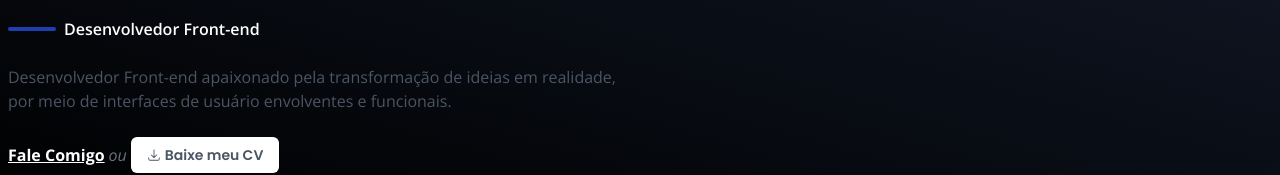
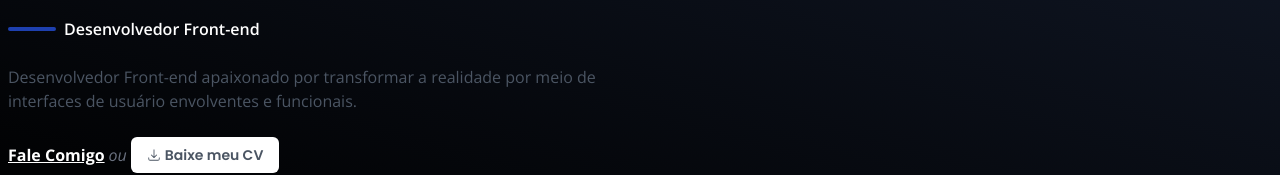
Before and after one commit to felipenmatos/portfolio, a React (Vite) app: page / in a window 1280 px wide. Shown: the part 139-314 px from the top of the page. Built offline with nearby package versions, Linux system fonts and the light colour scheme; the HTML template or start-up script is replaced by a standard one.

Commit message:
perf: personal description text change

```diff
--- a/src/components/Hero.tsx
+++ b/src/components/Hero.tsx
@@ -17,7 +17,7 @@ export function Hero() {
                                 Desenvolvedor Front-end
                         </h2>
                         <p className="text-gray-600 my-6 text-center md:text-left">
-                                Desenvolvedor Front-end apaixonado pela transformação de ideias em realidade, por meio de interfaces de usuário envolventes e funcionais.
+                                Desenvolvedor Front-end apaixonado por transformar a realidade por meio de interfaces de usuário envolventes e funcionais.
                         </p>
                         <div className="flex items-center gap-1 justify-center md:justify-start gap 2">
                             <a href="#" className="underline font-bold text-white">Fale Comigo</a>
```
